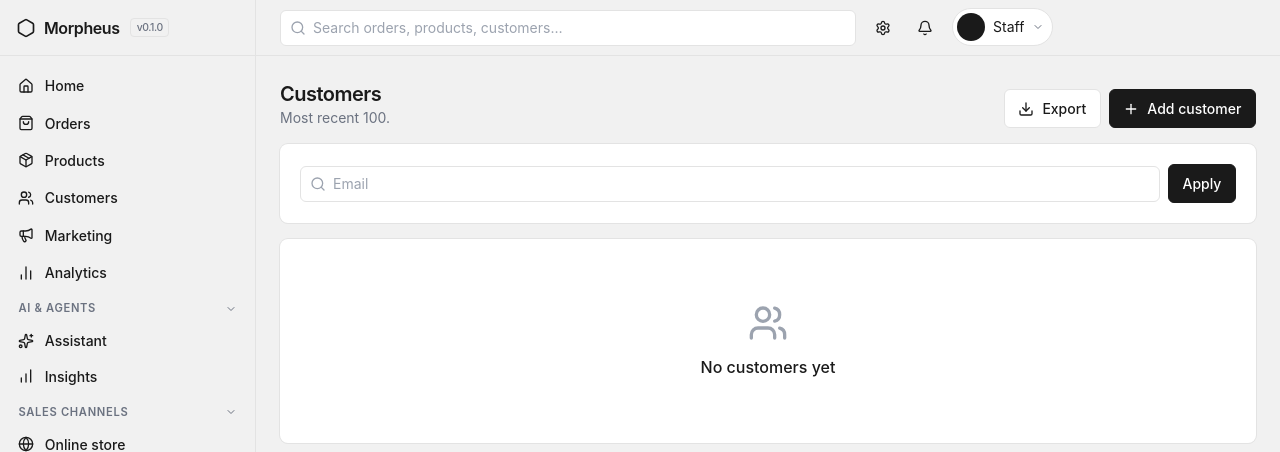
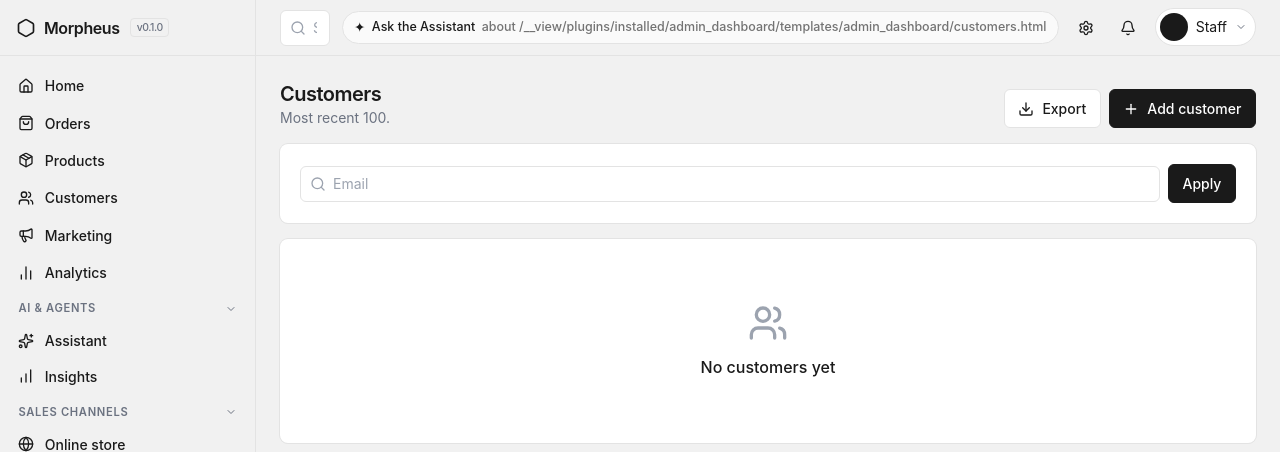
Before and after one commit to magnetoid/morpheus, a Django app: template plugins/installed/admin_dashboard/templates/admin_dashboard/customers.html in a window 1280 px wide. Shown: the top 452 px of the page. Run offline with Django 5.2, Linux system fonts and the light colour scheme; the template is opened without the code that fills it, so the values that code supplies are empty; parts of the project's set-up code (start-up, migrations or seed data) failed here and were passed over; some libraries are stand-ins or nearby versions.

Commit message:
feat(bundle A): inline AI affordances + JSON-LD storefront wiring + /healthz/deep
Inline AI affordances:
- core/assistant/templatetags/morph_assistant.py — `{% morph_ask %}` tag.
  Renders a "Ask the Assistant about <context>" pill on every admin page;
  context label and prefill auto-derived from request.path
  (e.g. /dashboard/orders/123 → "investigate order #123 and tell me what
  stands out"). Override per-page with explicit args.
- Floating widget listens for the `morph:ask` CustomEvent → opens the
  panel + seeds the input with the prefill.
- Pill is mounted in the admin header so it appears on every page.

Storefront JSON-LD wiring:
- dot_books base.html now emits {% seo_organization_jsonld %},
  {% seo_website_jsonld %}, {% seo_verification_metas %}, {% seo_llms_link %}.
- product_detail.html emits {% seo_product_jsonld product %} via
  {% block extra_head %}.
- All tags from PR #34 — search engines + LLMs now see structured data.

Health endpoint expansion:
- /healthz/deep — checks DB, cache, plugins, agents, assistant
  provider, outbox lag (count of unsent OutboxEvent rows). Returns
  503 if any check fails. Use as the deep liveness probe in Coolify
  / Kubernetes.

```diff
--- a/api/urls.py
+++ b/api/urls.py
@@ -20,6 +20,7 @@ def graphql_view(agent_only: bool = False):
 
 urlpatterns = [
     path('healthz', views.healthz, name='healthz'),
+    path('healthz/deep', views.healthz_deep, name='healthz_deep'),
     path('readyz', views.readyz, name='readyz'),
     path('graphql/', graphql_view(), name='graphql'),
     path('graphql/agent/', graphql_view(agent_only=True), name='graphql_agent'),
--- a/core/assistant/templates/assistant/_floating_widget.html
+++ b/core/assistant/templates/assistant/_floating_widget.html
@@ -84,5 +84,16 @@
     .then(data => { thinking.remove(); pushLine('assistant', data.text || data.error || '(no reply)'); })
     .catch(() => { thinking.remove(); pushLine('assistant', 'connection error'); });
   });
+
+  // Inline-affordance bridge: any "Ask the Assistant" button on a dashboard
+  // page dispatches `morph:ask` with a prefill string. We open the panel,
+  // pre-load history, and seed the input.
+  window.addEventListener('morph:ask', function(e) {
+    var prefill = (e.detail && e.detail.prefill) || '';
+    panel.style.display = 'flex';
+    loadHistory();
+    var input = form.querySelector('input[name=message]');
+    if (input) { input.value = prefill; input.focus(); }
+  });
 })();
 </script>
--- /dev/null
+++ b/core/assistant/templatetags/morph_assistant.py
@@ -0,0 +1,75 @@
+"""Templatetags for inline AI affordances in admin pages.
+
+Usage in any admin template:
+
+    {% load morph_assistant %}
+    {% morph_ask context_label="this order" prefill="investigate order #1234" %}
+
+Renders a small "Ask the Assistant" button. Click → opens the floating
+Assistant panel with the prefill pre-typed in. Pre-fills are URL-aware
+when the templatetag is invoked without args:
+
+    {% morph_ask %}      ← auto-derives context from request.path
+"""
+from __future__ import annotations
+
+import re
+
+from django import template
+from django.utils.safestring import mark_safe
+
+register = template.Library()
+
+
+def _auto_prefill(request) -> tuple[str, str]:
+    """Best-effort context label + suggested prefill from `request.path`."""
+    path = (request.path or '').rstrip('/')
+    if not path or path == '/dashboard':
+        return ('the dashboard', 'show me a snapshot of the store right now')
+    m = re.match(r'/dashboard/orders/([\w-]+)', path)
+    if m:
+        return (f'order #{m.group(1)}', f'investigate order #{m.group(1)} and tell me what stands out')
+    m = re.match(r'/dashboard/products/?$', path)
+    if m:
+        return ('the products list', 'show me low-stock products and which ones to refresh copy for')
+    m = re.match(r'/dashboard/customers/?$', path)
+    if m:
+        return ('customers', 'who are my top 5 customers by lifetime spend?')
+    if path.startswith('/dashboard/analytics'):
+        return ('analytics', 'summarise this week vs last week — biggest movers')
+    if path.startswith('/dashboard/seo'):
+        return ('SEO', 'audit my products and tell me the worst 5')
+    if path.startswith('/dashboard/crm'):
+        return ('CRM', 'what follow-up tasks do I have due today?')
+    if path.startswith('/dashboard/affiliates') or path.startswith('/dashboard/apps/affiliates'):
+        return ('affiliates', 'which affiliates are pending payout right now?')
+    if path.startswith('/dashboard/agents') or path.startswith('/dashboard/apps/agent_core'):
+        return ('agent runs', 'show me agent runs that failed in the last 24h')
+    return (path, f'help me with {path}')
+
+
+@register.simple_tag(takes_context=True)
+def morph_ask(context, context_label: str = '', prefill: str = '', label: str = ''):
+    request = context.get('request')
+    if request is None:
+        return ''
+    if not context_label or not prefill:
+        auto_label, auto_prefill = _auto_prefill(request)
+        context_label = context_label or auto_label
+        prefill = prefill or auto_prefill
+    label = label or 'Ask the Assistant'
+
+    # The button posts a custom event the floating widget listens for.
+    return mark_safe(
+        '<button type="button" class="morph-ask-btn" '
+        f'data-prefill="{prefill}" data-label="{context_label}" '
+        'onclick="window.dispatchEvent(new CustomEvent(\'morph:ask\', '
+        '{detail:{prefill: this.dataset.prefill, label: this.dataset.label}}))" '
+        'style="display:inline-flex;align-items:center;gap:.4rem;'
+        'padding:.35rem .7rem;border:1px solid var(--border);border-radius:999px;'
+        'background:var(--surface-2);font-size:.78rem;font-weight:500;cursor:pointer;'
+        'color:var(--text);">'
+        '<span style="font-size:.85rem;">✦</span> '
+        f'{label} <span style="opacity:.6;">about {context_label}</span>'
+        '</button>'
+    )
--- a/plugins/installed/admin_dashboard/templates/admin_dashboard/base.html
+++ b/plugins/installed/admin_dashboard/templates/admin_dashboard/base.html
@@ -1,4 +1,4 @@
-{% load static %}<!DOCTYPE html>
+{% load static morph_assistant %}<!DOCTYPE html>
 <html lang="en" class="light">
 <head>
 <meta charset="UTF-8">
@@ -167,6 +167,8 @@
       <i data-lucide="search" class="absolute left-2.5 top-1/2 -translate-y-1/2 h-4 w-4 text-[color:var(--text-subtle)]"></i>
       <input type="text" placeholder="Search orders, products, customers…" class="input input-search">
     </div>
+    {# Inline AI affordance — context-aware "Ask the Assistant" button. #}
+    {% morph_ask %}
     <a href="{% url 'admin_dashboard:settings' %}" class="btn btn-ghost p-1.5" aria-label="Settings"><i data-lucide="settings" class="h-4 w-4"></i></a>
     <button class="btn btn-ghost p-1.5" aria-label="Notifications"><i data-lucide="bell" class="h-4 w-4"></i></button>
     {# User menu — top-right. Click to open dropdown. #}
--- a/themes/library/dot_books/templates/storefront/base.html
+++ b/themes/library/dot_books/templates/storefront/base.html
@@ -127,6 +127,12 @@
   .stack-6 > * + * { margin-top: 1.5rem; }
 </style>
 {% block extra_head %}{% endblock %}
+
+{# SEO: site-wide JSON-LD, search-engine verification metas, LLM hint. #}
+{% seo_organization_jsonld %}
+{% seo_website_jsonld %}
+{% seo_verification_metas %}
+{% seo_llms_link %}
 </head>
 <body>
 
--- a/themes/library/dot_books/templates/storefront/product_detail.html
+++ b/themes/library/dot_books/templates/storefront/product_detail.html
@@ -1,6 +1,10 @@
 {% extends "storefront/base.html" %}
-{% load morph %}
+{% load morph %}{% load seo %}
 {% block title %}{{ product.name }} — dot books{% endblock %}
+
+{% block extra_head %}
+{% seo_product_jsonld product %}
+{% endblock %}
 
 {% block content %}
 <section style="padding: 2.5rem 0 5rem;">
```
Also changed, not shown: api/views.py (+56 -0 lines), core/assistant/templatetags/__init__.py (added).
